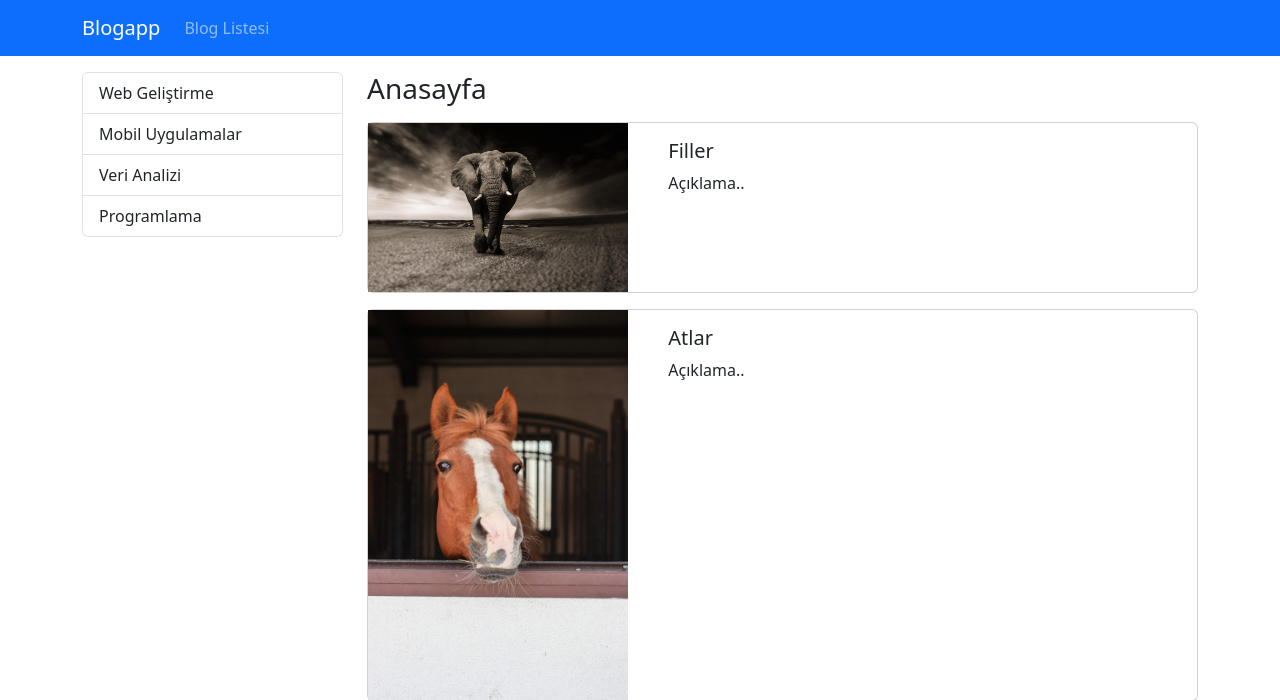
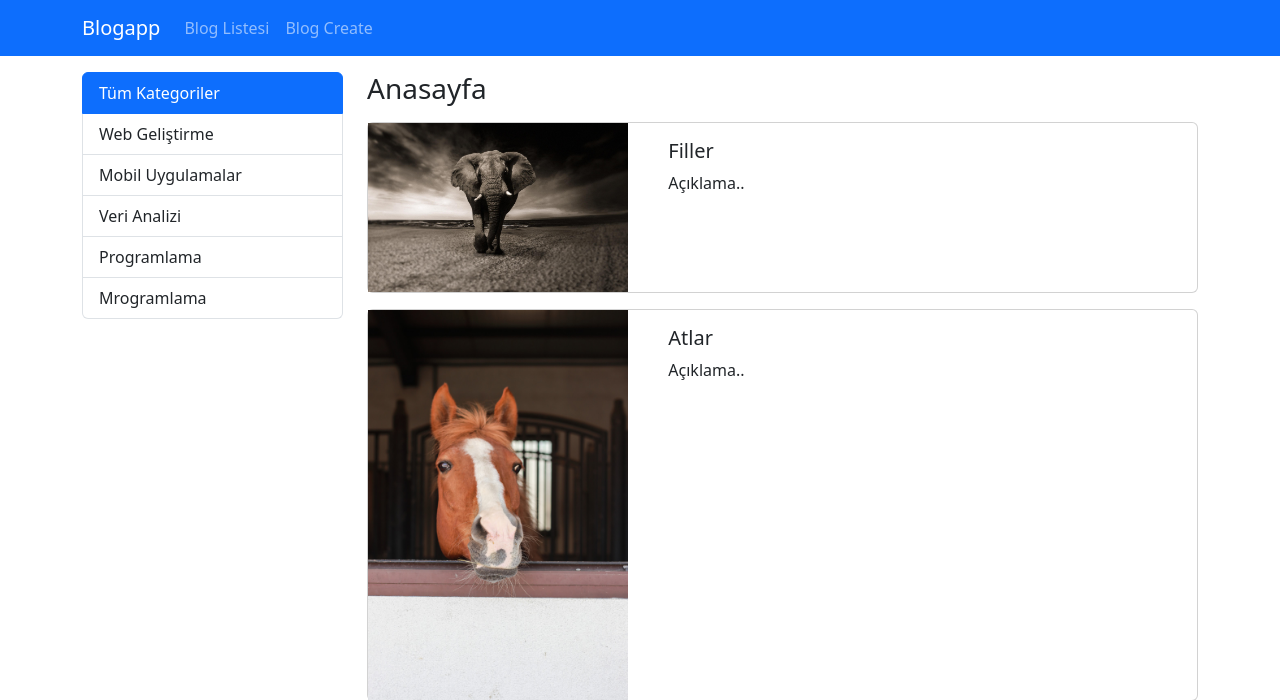
Before and after one commit to code-hates-me-too/nodejs-blog-api, a Node server app: page / in a window 1280 px wide. Shown: the top 700 px of the page. Run offline with Node 20, Linux system fonts and the light colour scheme; some libraries are stand-ins or nearby versions.

Commit message:
feat: partial view yapısı oluşturuldu

```diff
--- a/routes/user.js
+++ b/routes/user.js
@@ -4,7 +4,7 @@ const router = express.Router();
 
 const data = {
     title: "Blog App",
-    categories: ["Web Geliştirme", "Mobil Uygulamalar", "Veri Analizi", "Programlama"],
+    categories: ["Web Geliştirme", "Mobil Uygulamalar", "Veri Analizi", "Programlama", "Mrogramlama"],
     blogs: [
         {
             blogid: 1,
--- a/views/admins/blog-edit.ejs
+++ b/views/admins/blog-edit.ejs
@@ -1,11 +1,11 @@
 <!DOCTYPE html>
 <html lang="en">
 <head>
-    <meta charset="UTF-8">
-    <meta name="viewport" content="width=device-width, initial-scale=1.0">
-    <title>Document</title>
+    <%- include('../partials/head') %>
 </head>
 <body>
+
+    <%- include('../partials/nav') %>
 
     <h1>Blog Edit</h1>
 
--- a/views/admins/blog-list.ejs
+++ b/views/admins/blog-list.ejs
@@ -1,11 +1,11 @@
 <!DOCTYPE html>
 <html lang="en">
 <head>
-    <meta charset="UTF-8">
-    <meta name="viewport" content="width=device-width, initial-scale=1.0">
-    <title>Document</title>
+    <%- include('../partials/head') %>
 </head>
 <body>
+
+    <%- include('../partials/nav') %>
 
     <h1>Blog Listesi</h1>
 
--- /dev/null
+++ b/views/partials/blog-card.ejs
@@ -0,0 +1,17 @@
+<div class="card mb-3">
+    <div class="row">
+        <div class="col-md-4">
+            <img src="/static/images/<%= blog.resim %>" class="img-fluid" alt="">
+        </div>
+        <div class="col-md-8">
+            <div class="card-body">
+                <h5 class="card-title">
+                    <%= blog.baslik %>
+                </h5>
+                <p class="card-text">
+                    <%= blog.aciklama %>
+                </p>
+            </div>
+        </div>
+    </div>
+</div>
--- /dev/null
+++ b/views/partials/category-menu.ejs
@@ -0,0 +1,4 @@
+<a href="" class="list-group-item list-group-item-action active">Tüm Kategoriler</a>
+<% categories.forEach(category=> { %>
+    <a href="" class="list-group-item list-group-item-action"><%= category %></a>
+<% }) %>
--- /dev/null
+++ b/views/partials/head.ejs
@@ -0,0 +1,5 @@
+<meta charset="UTF-8">
+<meta http-equiv="X-UA-Compatible" content="IE=edge">
+<meta name="viewport" content="width=device-width, initial-scale=1.0">
+<link rel="stylesheet" href="/libs/bootstrap/dist/css/bootstrap.min.css">
+<title><%= title %> - Blogapp</title>
--- /dev/null
+++ b/views/partials/nav.ejs
@@ -0,0 +1,13 @@
+<nav class="navbar navbar-dark bg-primary navbar-expand-lg">
+    <div class="container">
+        <a href="/" class="navbar-brand">Blogapp</a>
+        <ul class="navbar-nav me-auto">
+            <li class="nav-item">
+                <a href="/blogs" class="nav-link">Blog Listesi</a>
+            </li>
+            <li class="nav-item">
+                <a href="/blogs" class="nav-link">Blog Create</a>
+            </li>
+        </ul>
+    </div>
+</nav>
--- a/views/users/index.ejs
+++ b/views/users/index.ejs
@@ -1,59 +1,30 @@
 <!DOCTYPE html>
 <html lang="en">
 <head>
-    <meta charset="UTF-8">
-    <meta http-equiv="X-UA-Compatible" content="IE=edge">
-    <meta name="viewport" content="width=device-width, initial-scale=1.0">
-    <link rel="stylesheet" href="/libs/bootstrap/dist/css/bootstrap.min.css">
-    <title><%= title %></title>
+    <%- include('../partials/head') %>
 </head>
 <body>
 
-    <nav class="navbar navbar-dark bg-primary navbar-expand-lg">
-        <div class="container">
-            <a href="/" class="navbar-brand">Blogapp</a>
-            <ul class="navbar-nav me-auto">
-                <li class="nav-item">
-                    <a href="/blogs" class="nav-link">Blog Listesi</a>
-                </li>
-            </ul>
-        </div>
-    </nav>
+    <%- include('../partials/nav') %>
 
     <div class="container mt-3">
         <div class="row">
             <div class="col-md-3">
                 <div class="list-group">
 
-                    <% categories.forEach(category => { %>
-                        <a href="" class="list-group-item list-group-item-action"><%= category %></a>
-                    <% }) %>
+                    <%- include('../partials/category-menu') %>
 
                 </div>
             </div>
             <div class="col-md-9">
                 <h1 class="h3 mb-3">Anasayfa</h1>
+
                     <% blogs.forEach(blog => { %>
                         <% if (blog.anasayfa && blog.onay) { %>
-                            <div class="card mb-3">
-                                <div class="row">
-                                    <div class="col-md-4">
-                                        <img src="/static/images/<%= blog.resim %>" class="img-fluid" alt="">
-                                    </div>
-                                    <div class="col-md-8">
-                                        <div class="card-body">
-                                            <h5 class="card-title">
-                                                <%= blog.baslik %>
-                                            </h5>
-                                            <p class="card-text">
-                                                <%= blog.aciklama %>
-                                            </p>
-                                        </div>
-                                    </div>
-                                </div>
-                            </div>
+                            <%- include('../partials/blog-card', { blog }) %>
                         <% } %>
                     <% }) %>
+
             </div>
         </div>
     </div>
```
Also changed, not shown: views/admins/blog-create.ejs (+4 -3 lines), views/partials/pagination.ejs (added, +19 -0 lines), views/users/blog-details.ejs (+6 -4 lines), views/users/blogs.ejs (+6 -55 lines).
